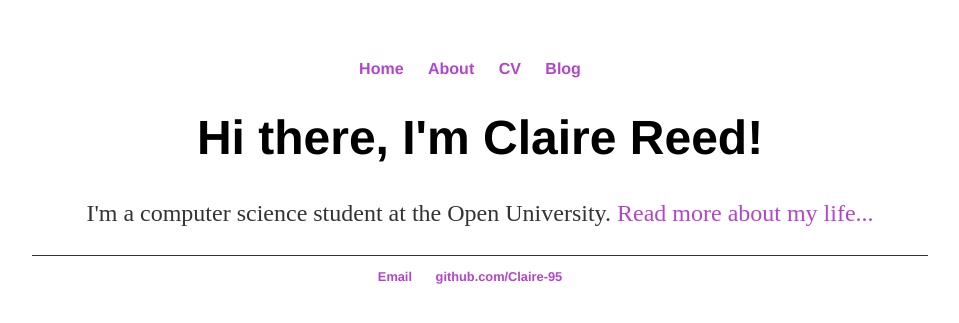
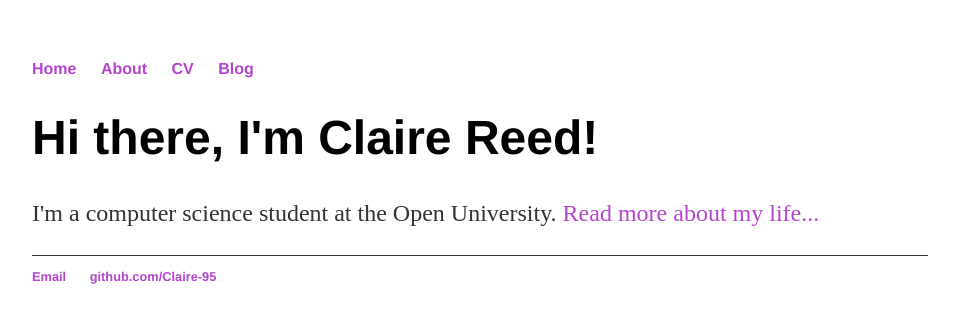
Before and after one commit to Claire-95/Claire-site, a Jekyll site: the page built from index.html, in a window 1280 px wide. Shown: the top 323 px of the page, without its empty margins (160-1119 px from the left). Built offline with Jekyll 4.4.1, drawn with Linux system fonts in a browser that asks for light colours.

Commit message:
Update main.css

```diff
--- a/css/main.css
+++ b/css/main.css
@@ -8,7 +8,6 @@ nav ul, footer ul {
     padding: 0px;
     list-style: none;
     font-weight: bold;
-    text-align: center;
 }
 nav ul li, footer ul li {
     display: inline;
@@ -17,7 +16,6 @@ nav ul li, footer ul li {
 a {
     text-decoration: none;
     color: #B345CC;
-    text-align: center;
 }
 a:hover {
     text-decoration: underline;
@@ -25,13 +23,11 @@ a:hover {
 h1 {
     font-size: 3em;
     font-family:'Helvetica', 'Arial', 'Sans-Serif';
-    text-align: center;
 }
 p {
     font-size: 1.5em;
     line-height: 1.4em;
     color: #333;
-    text-align: center;
 }
 footer {
     border-top: 1px solid #333;
@@ -41,10 +37,8 @@ footer {
 ul.posts {
     margin: 20px auto 40px;
     font-size: 1.5em;
-    text-align: center;
 }
 
 ul.posts li {
     list-style: none;
-    text-align: center;
 }
```
